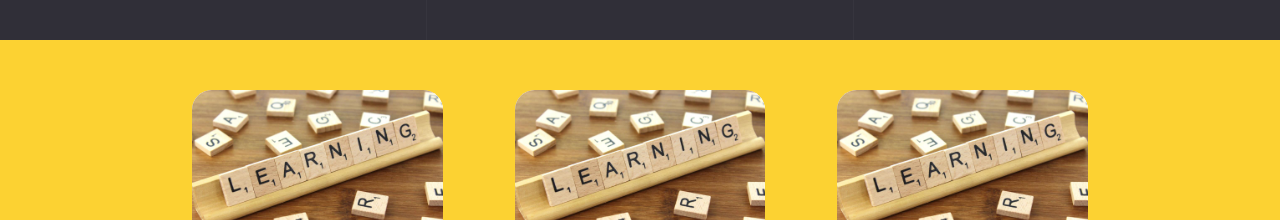
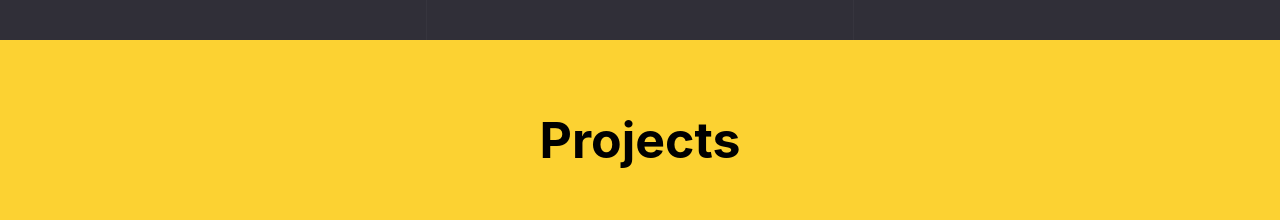
Before and after one commit to Mihail-Kotevski/MyProjects, a React (Create React App) app in the folder brainster-labs-react/: page / in a window 1280 px wide. Shown: the part 732-952 px from the top of the page. Built offline with nearby package versions, Linux system fonts and the light colour scheme; data requests are answered from the project's data file.

Commit message:
added header

```diff
--- a/brainster-labs-react/src/components/cardsSection/CardSection.tsx
+++ b/brainster-labs-react/src/components/cardsSection/CardSection.tsx
@@ -19,6 +19,7 @@ export default function CardSection({ items, showMore }) {
   console.log(data);
   return (
     <div className="card-section">
+      <h1>Projects</h1>
       <div className="content">
         {data.map((el, i) => (
           <Card
--- a/brainster-labs-react/src/components/cardsSection/cardSection.css
+++ b/brainster-labs-react/src/components/cardsSection/cardSection.css
@@ -3,6 +3,11 @@
   background-color: #fcd232;
   padding: 30px 0;
   text-align: center;
+}
+.card-section h1 {
+  margin: 0;
+  font-size: 50px;
+  padding: 40px 0;
 }
 
 .card-section .content {
```
